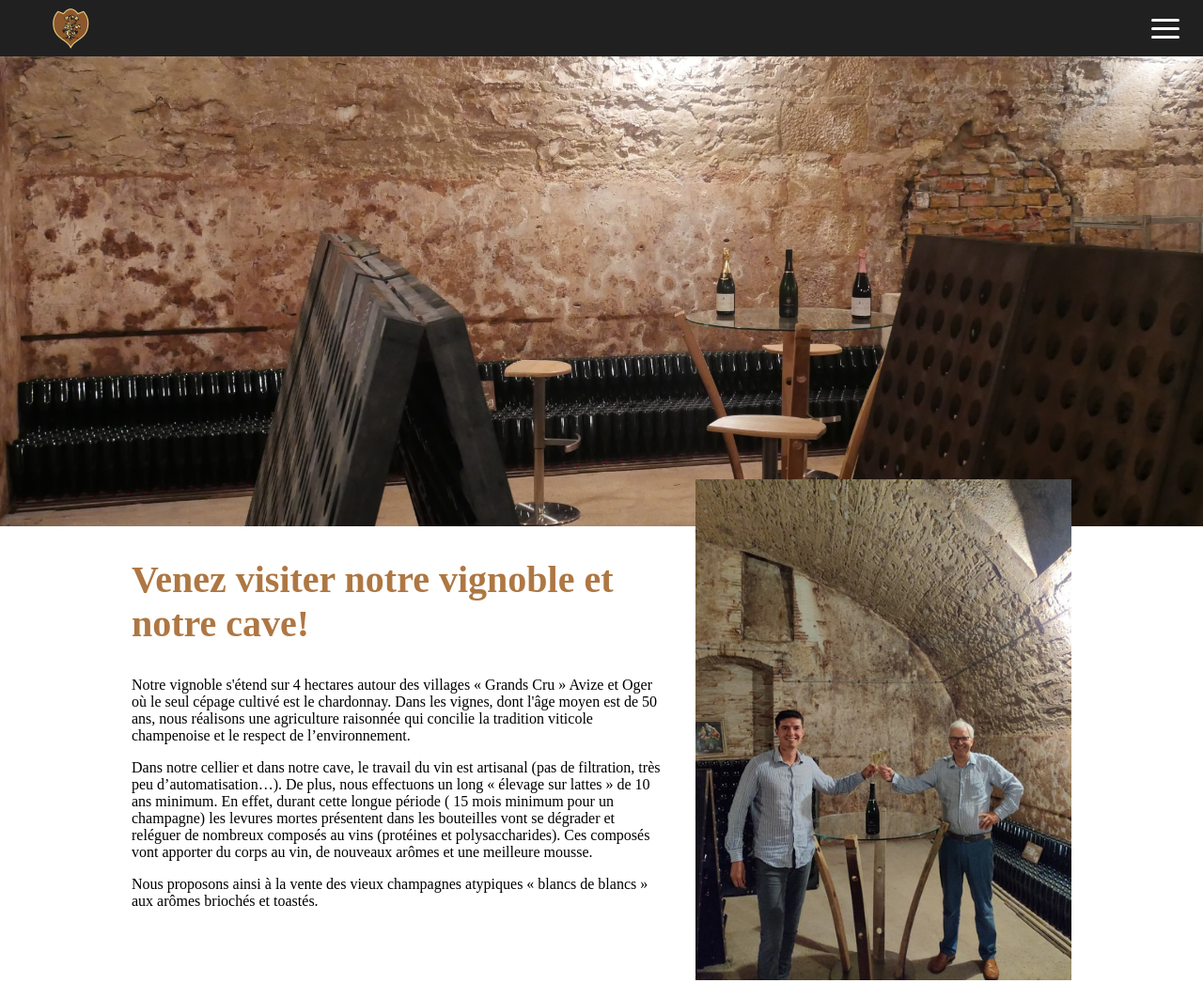
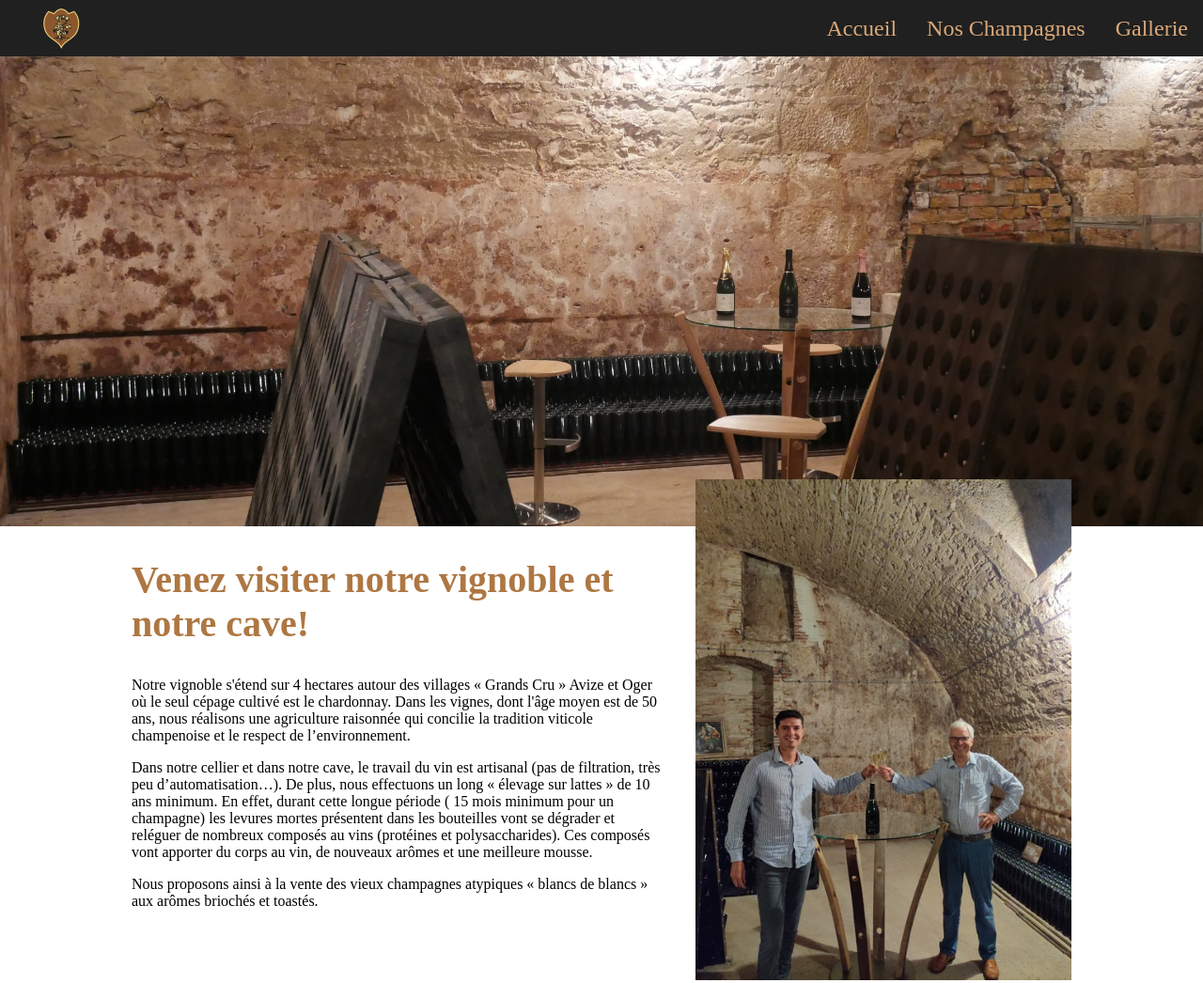
Before and after one commit to OlivierLardenois/champagne-chaleroux, a Gatsby site: page / in a window 1280 px wide. Shown: the top 1046 px of the page at 94% size. Built offline with nearby package versions, Linux system fonts and the light colour scheme; Gatsby itself is replaced by a stand-in of ours.

Commit message:
📱 - Responsive header

```diff
--- a/src/components/header.module.css
+++ b/src/components/header.module.css
@@ -10,37 +10,34 @@
   z-index: 1;
 }
 
-.header ul {
+.largeMenu {
+  display: none;
+}
+
+.largeMenu > ul {
   display: flex;
-  height: 100%;
   margin: 0;
   padding: 0;
 }
 
-.link {
-  align-items: center;
+.linkWrapper {
+  list-style-type: none;
+}
+
+.linkWrapper > a {
   color: #daa879;
-  display: flex;
+  display: block;
   font-size: 2rem;
   margin: 2rem 0;
-  padding: 0.5rem 0.5rem;
+  padding: 0.5rem;
   text-decoration: none;
 }
 
-.linkWrapper {
-  display: flex;
-  margin: 0;
+.logo {
+  margin-left: 20px;
 }
 
-.linkWrapper:hover {
-  background-color: #474747;
-}
-
-.logo {
-  margin: auto 50px;
-}
-
-.menu {
+.smallMenu {
   background-color: #202020;
   height: 100vh;
   left: 100%;
@@ -51,11 +48,14 @@
   transition: transform 0.5s cubic-bezier(0.77, 0.2, 0.05, 1);
 }
 
-.menu > ul {
+.smallMenu > ul {
   align-items: center;
   display: flex;
   flex-direction: column;
+  height: 100%;
   justify-content: center;
+  margin: 0;
+  padding: 0;
 }
 
 .menuToggle {
@@ -81,7 +81,7 @@
   margin-bottom: 0;
 }
 
-.navOpen .menu {
+.navOpen .smallMenu {
   transform: translateX(-100%);
 }
 
@@ -96,3 +96,28 @@
 .navOpen .menuToggle > span:last-child {
   transform: rotate(-45deg);
 }
+
+@media (min-width: 800px) {
+  .hamburgerMenu {
+    display: none;
+  }
+
+  .largeMenu {
+    display: block;
+  }
+
+  .linkWrapper > a {
+    display: block;
+    font-size: 1.5rem;
+    margin: 0;
+    padding: 1rem;
+  }
+
+  .linkWrapper:hover {
+    background-color: #474747;
+  }
+
+  .logo {
+    margin-left: 40px;
+  }
+}
--- a/src/components/header.tsx
+++ b/src/components/header.tsx
@@ -8,6 +8,39 @@ const PAGES = [
   { label: "Nos Champagnes", link: "/nos-champagnes" },
   { label: "Gallerie", link: "/galerie" },
 ];
+
+const HeaderLinks = ({ navClassName }: any) => (
+  <nav className={navClassName}>
+    <ul>
+      {PAGES.map(({ label, link }) => (
+        <li className={styles.linkWrapper}>
+          <Link to={link}>{label}</Link>
+        </li>
+      ))}
+    </ul>
+  </nav>
+);
+
+const SmallScreenMenu = () => {
+  const [isMenuOpen, setIsMenuOpen] = useState(false);
+
+  const toogleMenu = () => {
+    setIsMenuOpen(!isMenuOpen);
+  };
+
+  return (
+    <div
+      className={`${styles.hamburgerMenu} ${isMenuOpen ? styles.navOpen : ""}`}
+    >
+      <HeaderLinks navClassName={styles.smallMenu} />
+      <div className={styles.menuToggle} onClick={toogleMenu}>
+        <span></span>
+        <span></span>
+        <span></span>
+      </div>
+    </div>
+  );
+};
 
 const Header = () => {
   const data = useStaticQuery(graphql`
@@ -22,34 +55,15 @@ const Header = () => {
     }
   `);
 
-  const [isMenuOpen, setIsMenuOpen] = useState(false);
-
-  const toogleMenu = () => {
-    setIsMenuOpen(!isMenuOpen);
-  };
-
   return (
     <header className={styles.header}>
       <Img className={styles.logo} fixed={data.logo.childImageSharp.fixed} />
 
-      <div className={isMenuOpen ? styles.navOpen : ""}>
-        <nav className={styles.menu}>
-          <ul>
-            {PAGES.map(({ label, link }) => (
-              <li className={styles.linkWrapper}>
-                <Link to={link} className={styles.link}>
-                  {label}
-                </Link>
-              </li>
-            ))}
-          </ul>
-        </nav>
-        <div className={styles.menuToggle} onClick={toogleMenu}>
-          <span></span>
-          <span></span>
-          <span></span>
-        </div>
-      </div>
+      {/* Small screen menu */}
+      <SmallScreenMenu />
+
+      {/* Other screen menu */}
+      <HeaderLinks navClassName={styles.largeMenu} />
     </header>
   );
 };
```
